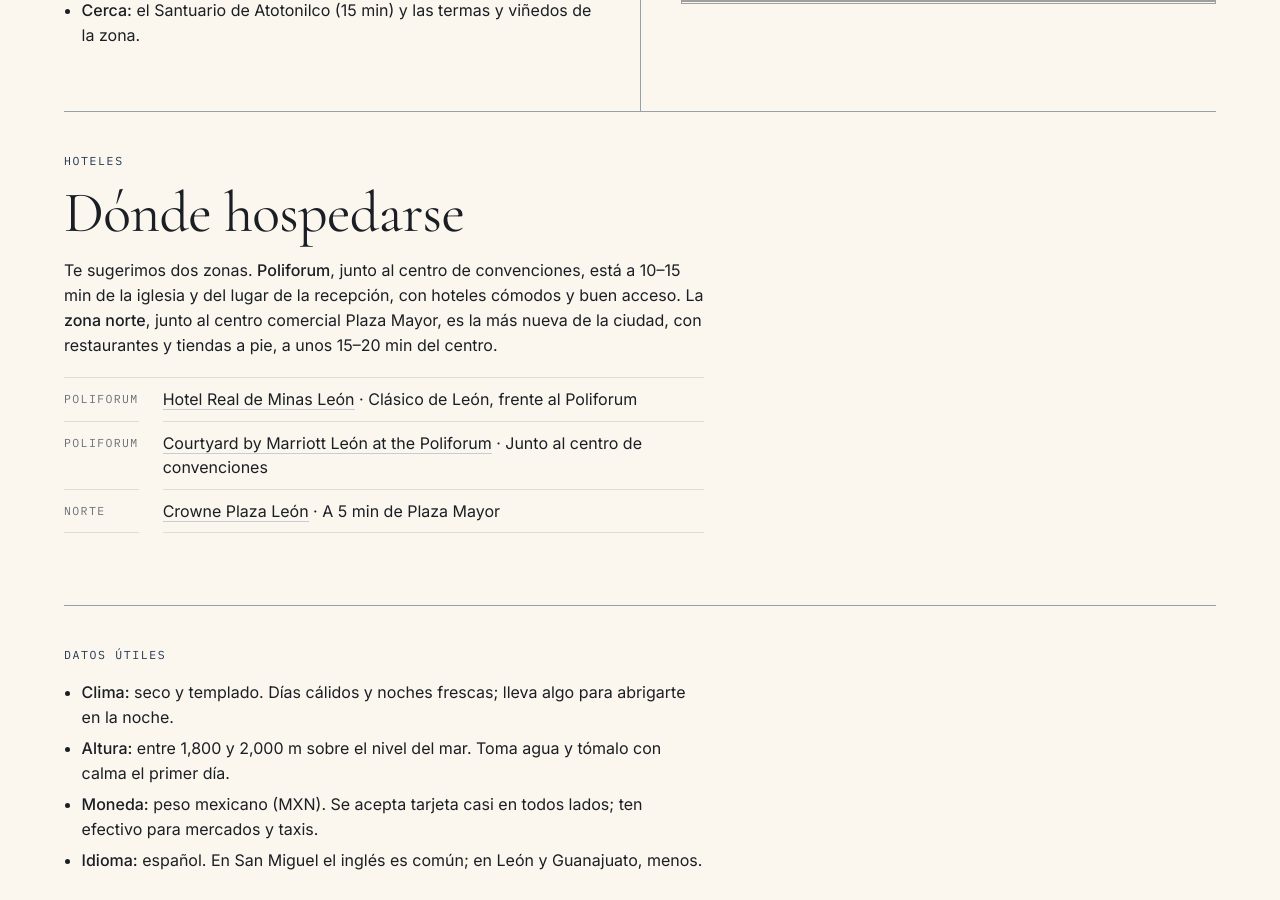
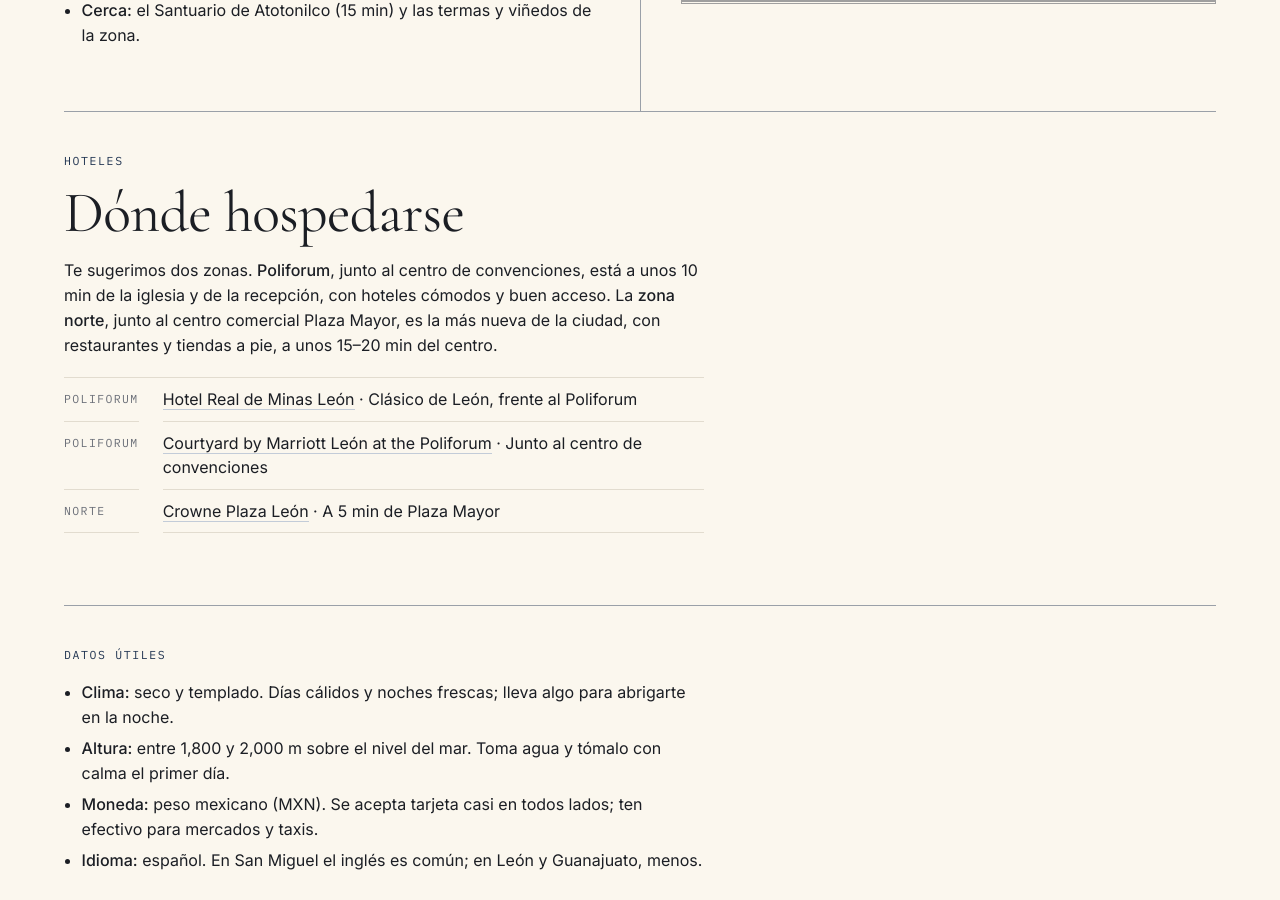
Before and after one commit to luigipacheco/boda, a Jekyll site: the page built from region.md, in a window 1280 px wide and 900 px high, scrolled down 4531 px. Built offline with Jekyll 4.4.1, drawn with Linux system fonts in a browser that asks for light colours; grey boxes are pictures that could not be loaded.

Commit message:
Church to venue: 10 min by car, 14 min walk, Uber advised
Co-Authored-By: Claude Fable 5.1 <noreply@anthropic.com>

```diff
--- a/lugares.html
+++ b/lugares.html
@@ -69,8 +69,8 @@ permalink: /lugares/
   <div>
     <p class="label">{% include t.html es="De la iglesia a la fiesta" en="From the church to the party" %}</p>
     <h2>{% include t.html es="Cómo moverse" en="Getting around" %}</h2>
-    <p lang="es">La iglesia y la ex hacienda están a unos <strong>15–20 minutos en coche</strong>. No es un trayecto para caminar. Te recomendamos pedir un <strong>Uber</strong> (o Didi) al salir de la ceremonia: en León funcionan muy bien, son económicos y así nadie tiene que manejar de regreso.</p>
-    <p lang="en">The church and the hacienda are about <strong>15–20 minutes apart by car</strong>. It is not a walkable route. We recommend calling an <strong>Uber</strong> (or Didi) after the ceremony: they work very well in León, they're inexpensive, and nobody has to drive back.</p>
+    <p lang="es">La iglesia y la ex hacienda están a unos <strong>10 minutos en coche</strong>. Aunque caminando son solo unos 14 minutos, te recomendamos pedir un <strong>Uber</strong> (o Didi) al salir de la ceremonia: en León funcionan muy bien, son económicos y así nadie tiene que manejar de regreso.</p>
+    <p lang="en">The church and the hacienda are about <strong>10 minutes apart by car</strong>. Although it's only a 14-minute walk, we recommend calling an <strong>Uber</strong> (or Didi) after the ceremony: they work very well in León, they're inexpensive, and nobody has to drive back.</p>
     <p lang="es">En general, para moverte por León durante el fin de semana, Uber es la opción más sencilla: del aeropuerto al hotel, del hotel a la iglesia y de vuelta.</p>
     <p lang="en">In general, Uber is the easiest way to get around León over the weekend: airport to hotel, hotel to church, and back.</p>
     <p><a class="btn ghost" target="_blank" rel="noopener" href="https://www.google.com/maps/dir/?api=1&origin={{ site.ceremony.maps_query | url_encode }}&destination={{ site.reception.maps_query | url_encode }}&travelmode=driving">{% include t.html es="Ver ruta en Google Maps" en="Open route in Google Maps" %}</a></p>
--- a/region.md
+++ b/region.md
@@ -182,10 +182,10 @@ A colonial town, also a UNESCO World Heritage site, famous for its light, cobble
 ## {% include t.html es="Dónde hospedarse" en="Where to stay" %}
 
 <div lang="es" markdown="1">
-Te sugerimos dos zonas. **Poliforum**, junto al centro de convenciones, está a 10–15 min de la iglesia y del lugar de la recepción, con hoteles cómodos y buen acceso. La **zona norte**, junto al centro comercial Plaza Mayor, es la más nueva de la ciudad, con restaurantes y tiendas a pie, a unos 15–20 min del centro.
+Te sugerimos dos zonas. **Poliforum**, junto al centro de convenciones, está a unos 10 min de la iglesia y de la recepción, con hoteles cómodos y buen acceso. La **zona norte**, junto al centro comercial Plaza Mayor, es la más nueva de la ciudad, con restaurantes y tiendas a pie, a unos 15–20 min del centro.
 </div>
 <div lang="en" markdown="1">
-We suggest two areas. **Poliforum**, next to the convention centre, is 10–15 min from the church and the reception venue, with comfortable hotels and easy access. The **north area**, by the Plaza Mayor mall, is the newest part of the city, with restaurants and shops within walking distance, about 15–20 min from downtown.
+We suggest two areas. **Poliforum**, next to the convention centre, is about 10 min from the church and the reception venue, with comfortable hotels and easy access. The **north area**, by the Plaza Mayor mall, is the newest part of the city, with restaurants and shops within walking distance, about 15–20 min from downtown.
 </div>
 
 {% if site.data.hotels and site.data.hotels.size > 0 %}
```
